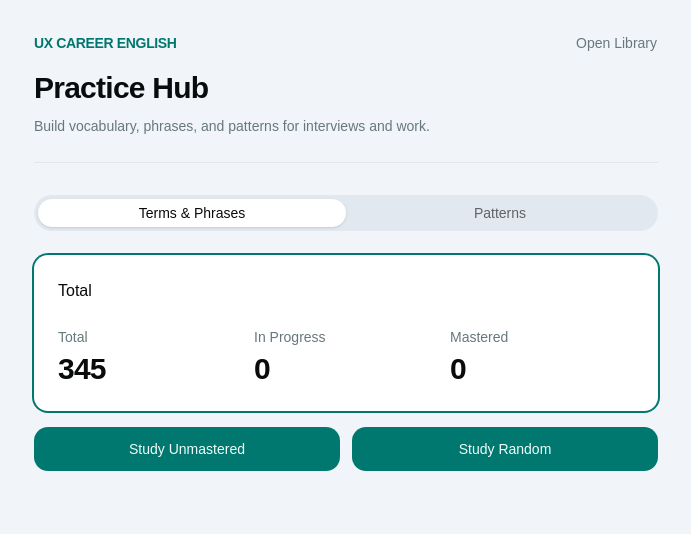
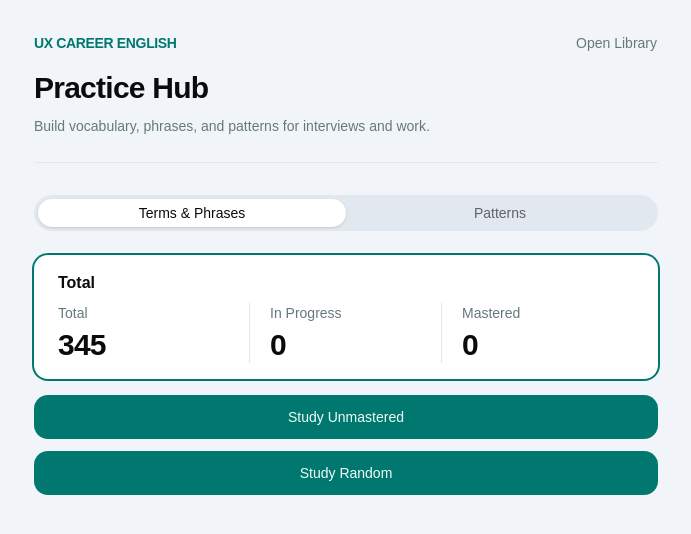
Before and after one commit to RRRick-code/ux-career-english, a React (Vite) app: page /#/ in a window 1280 px wide. Shown: the top 534 px of the page, without its empty margins (294-985 px from the left). Built offline with nearby package versions, Linux system fonts and the light colour scheme.

Commit message:
Optimize UI

```diff
--- a/src/pages/home-page.tsx
+++ b/src/pages/home-page.tsx
@@ -218,7 +218,7 @@ function StudyActions({
   const buttonClassName = getPoolButtonClassName(pool);
 
   return (
-    <div className="grid grid-cols-2 gap-3">
+    <div className="flex flex-col gap-3">
       <Button asChild className={buttonClassName}>
         <Link to={buildStudyPath(scope, pool, "reinforcement")}>
           Study Unmastered
@@ -279,17 +279,17 @@ function StudyPoolCard({
   return (
     <Card
       aria-checked={isSelected}
-      className={getPoolCardClassName(pool, isSelected)}
+      className={cn("gap-2 py-4", getPoolCardClassName(pool, isSelected))}
       onClick={onSelect}
       onKeyDown={(event) => handlePoolCardKeyDown(event, onSelect)}
       role="radio"
       tabIndex={0}
     >
       <CardHeader>
-        <CardTitle>{title}</CardTitle>
+        <CardTitle className="font-semibold">{title}</CardTitle>
       </CardHeader>
       <CardContent>
-        <div className="grid grid-cols-3 gap-3">
+        <div className="grid grid-cols-3 divide-x divide-border">
           <StatMetric label={title} count={stats.total} />
           <StatMetric
             label={getStatusLabel("in_progress")}
@@ -346,7 +346,7 @@ function buildStudyPath(scope: StudyScope, pool: StudyPool, mode: StudyMode) {
 
 function StatMetric({ label, count }: { label: string; count: number }) {
   return (
-    <div className="min-w-0">
+    <div className="min-w-0 pl-5 pr-3 first:pl-0 last:pr-0">
       <div className="truncate text-xs text-muted-foreground sm:text-sm">
         {label}
       </div>
```
